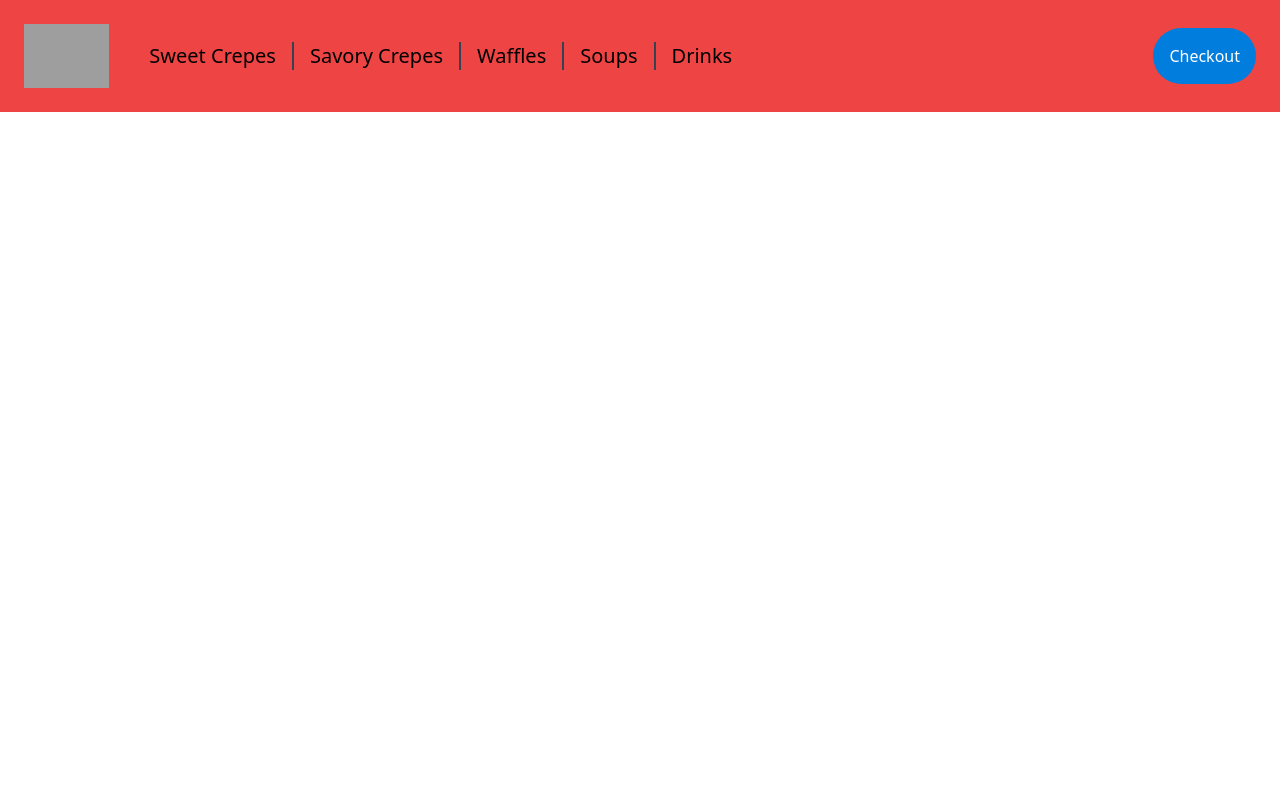
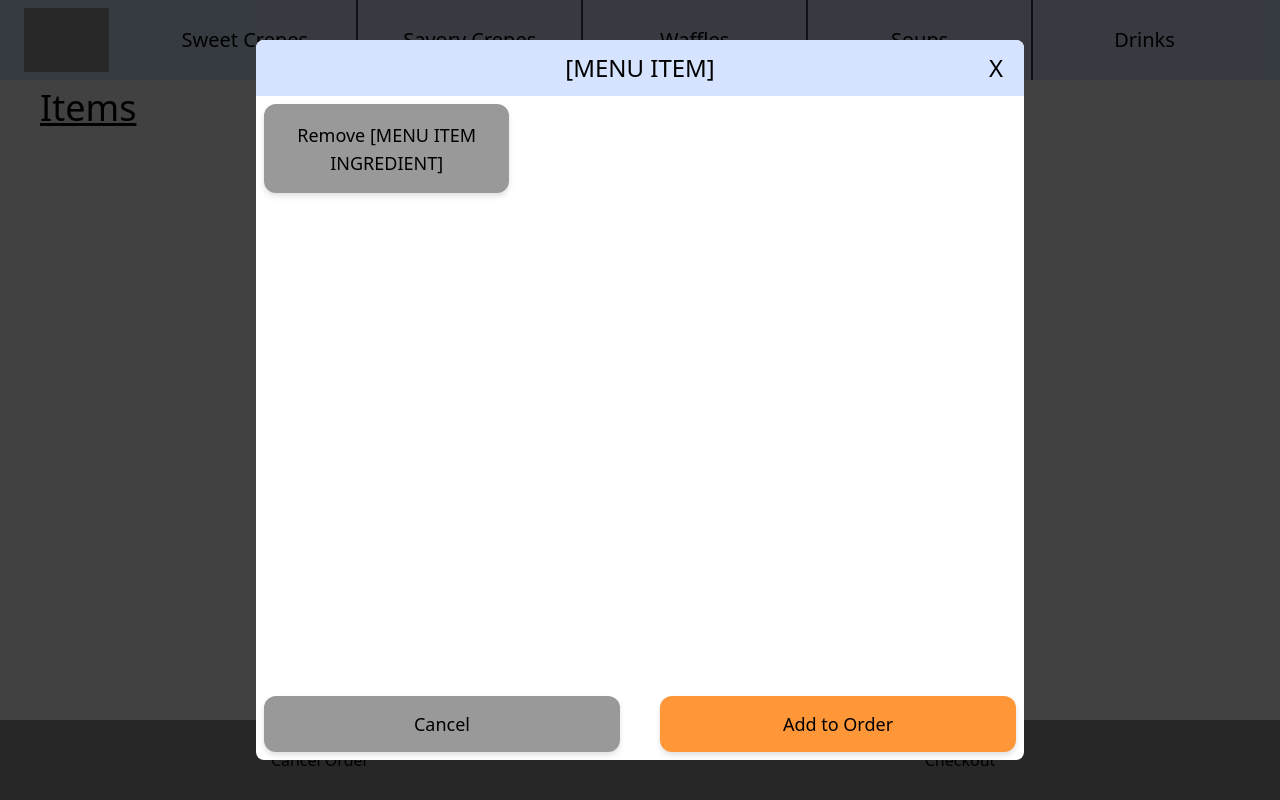
Before and after one commit to csce-315-331-2023c/rFork, a Next.js app: page /kiosk in a window 1280 px wide. Built offline with nearby package versions, Linux system fonts and the light colour scheme; grey boxes are pictures that could not be loaded.

Commit message:
Added logic for popups and general kiosk design

```diff
--- a/src/app/kiosk/page.tsx
+++ b/src/app/kiosk/page.tsx
@@ -2,14 +2,36 @@
 import React, { useEffect, useState } from 'react'
 import "../../css/index.css"
 import KioskButton from '../../components/ImageButton'
-import { MenuItem } from '../../types';
+import { MenuItem, Order } from '../../types';
 import PageLoading from '../../components/PageLoading';
 import TextButton from '../../components/TextButton';
 import Link from 'next/link';
-import { Modal } from 'react-bootstrap';
+import Popup from '../../components/Popup';
 
 export default function Kiosk() {
+    // User flow hooks
     const [loading, setLoading] = useState<boolean>(true);
+    const [showCustomizationPopup, setShowCustomizationPopup] = useState<boolean>(true);
+
+    // Lists of different tagged menu items
+    const [sweetCrepes, setSweetCrepes] = useState<Array<MenuItem>>([]);
+    const [savoryCrepes, setSavoryCrepes] = useState<Array<MenuItem>>([]);
+    const [waffles, setWaffles] = useState<Array<MenuItem>>([]);
+    const [soups, setSoups] = useState<Array<MenuItem>>([]);
+    const [drinks, setDrinks] = useState<Array<MenuItem>>([]);
+
+    const testMenuItem = {
+        name: "[MENU ITEM]",
+        price: 12.50,
+        ingredients: [{ inventoryId: 0, name: "[MENU ITEM INGREDIENT]", quantity: 5 }],
+    }
+
+    // Data for adding item to cart
+    const [selectedItem, setSelectedItem] = useState<MenuItem>(testMenuItem);
+
+    // Final order info data
+    const [orderInfo, setOrderInfo] = useState<Order>();
+    const [cartItems, setCartItems] = useState<Array<MenuItem>>([]);
 
     useEffect(() => {
         setLoading(false);
@@ -47,8 +69,8 @@ export default function Kiosk() {
         return (
             <button
                 onClick={onPress}
-                className={`border-gray-700 px-4 h-full text-xl ${extraClasses} ${borderClasses}`}
-                onMouseEnter={() => setExtraClasses("underline")}
+                className={`border-gray-700 px-4 h-20 flex-1 text-xl ${extraClasses} ${borderClasses}`}
+                onMouseEnter={() => setExtraClasses("underline bg-[#3332]")}
                 onMouseLeave={() => setExtraClasses("")}
             >
                 {text}
@@ -56,29 +78,74 @@ export default function Kiosk() {
         );
     }
 
+    function addToOrder(menuItem: MenuItem) {
+        const updatedCartItems = cartItems.push(selectedItem);
+        console.log(cartItems);
+    }
+
     return (
-        <div className='flex-col'>
+        <div className='flex flex-col h-screen'>
+            <Popup
+                show={showCustomizationPopup}
+            >
+                <div className='flex flex-col h-[90%] w-[60%] bg-white rounded-lg overflow-hidden'>
+                    <header className='flex flex-row justify-between items-center bg-[#d6e3ff] p-2'>
+                        <div className='h-10 w-10'></div>
+                        <h2 className='text-2xl'>{selectedItem?.name}</h2>
+                        <TextButton
+                            onPress={() => setShowCustomizationPopup(false)}
+                            text='X'
+                            customClassName='rounded-xl h-10 w-10 text-2xl text-[#ffffff]'
+                            color=''
+                            hoverColor='#FF3344'
+                        />
+                    </header>
+                    <div className='flex-1 grid grid-cols-3 grid-rows-6 gap-2 p-2'>
+                        {selectedItem.ingredients.map((ingredient) => {
+                            return (
+                                <TextButton key={ingredient.inventoryId} text={`Remove ${ingredient.name}`} />
+                            )
+                        })}
+                    </div>
+                    <footer className='h-[10%] flex flex-row p-2 gap-10'>
+                        <TextButton text='Cancel' onPress={() => setShowCustomizationPopup(false)} />
+                        <TextButton
+                            text='Add to Order'
+                            onPress={() => {
+                                addToOrder(selectedItem);
+                                setShowCustomizationPopup(false);
+                            }}
+                            color='#FF9638'
+                            hoverColor='#FFC38E'
+                        />
+                    </footer>
+                </div>
+            </Popup>
             {/* Navbar */}
-            <nav className='flex flex-row items-center justify-start p-6 w-full bg-red-500'>
+            <header className='h-[10%] w-full'>
+                <nav className='flex flex-row items-center justify-start p-6 h-full w-full bg-[#d6e3ff]'>
                     <img src='https://www.sweetparis.com/assets/logos/sweet-paris-logo.svg' className='max-h-16 mr-6' />
                     <KioskNavButton onPress={() => { }} borderDirection={Direction.RIGHT} text='Sweet Crepes' />
                     <KioskNavButton onPress={() => { }} borderDirection={Direction.RIGHT} text='Savory Crepes' />
                     <KioskNavButton onPress={() => { }} borderDirection={Direction.RIGHT} text='Waffles' />
                     <KioskNavButton onPress={() => { }} borderDirection={Direction.RIGHT} text='Soups' />
                     <KioskNavButton onPress={() => { }} borderDirection={Direction.NONE} text='Drinks' />
-                <div className='flex-1 flex flex-row justify-end'>
-                    <TextButton text='Checkout' customClassName='h-[50%] rounded-full p-4 transition-colors delay-100' color='#007DDD' hoverColor='#0200FF' textColor='white' />
-                </div>
                 </nav>
-            {/* Slide Menus */}
-            <div className='px-10'>
+            </header>
+            {/* Menu Content */}
+            <div className='px-10 py-2 flex-1 h-4 overflow-y-auto'>
+                <h1 className='text-4xl underline'>Items</h1>
                 <div className='grid grid-cols-4 gap-4'>
+
                 </div>
             </div>
+            {/* Bottom Buttons */}
+            <footer className='h-[10%]'>
+                <div className='flex flex-row items-center h-full'>
+                    <TextButton customClassName='flex-1 py-2 h-full' text='Cancel Order' />
+                    <TextButton customClassName='flex-1 py-2 h-full' text='Checkout' />
+                </div>
+            </footer>
         </div>
     )
 }
-
-function SweetCrepesContent() {
-
-}
--- /dev/null
+++ b/src/components/Popup.tsx
@@ -0,0 +1,25 @@
+import React, { useEffect, useRef } from 'react';
+
+export default function Popup({ show, onClose, children }: React.PropsWithChildren<{
+    show?: boolean,
+    onClose?: () => any,
+}>) {
+    const oldShowValue = useRef(show);
+    useEffect(() => {
+        if (show !== oldShowValue.current) {
+            onClose ? onClose() : console.log("Popup Closed");
+        }
+        oldShowValue.current = show;
+    }, [show]);
+
+    if (show) {
+        return (
+            <div className='fixed h-screen w-screen flex flex-col items-center justify-center bg-[#000000be]'>
+                {children}
+            </div>
+        )
+    }
+    else {
+        return <></>;
+    }
+}
```
Lines whose indentation alone changed are shown as unchanged.
